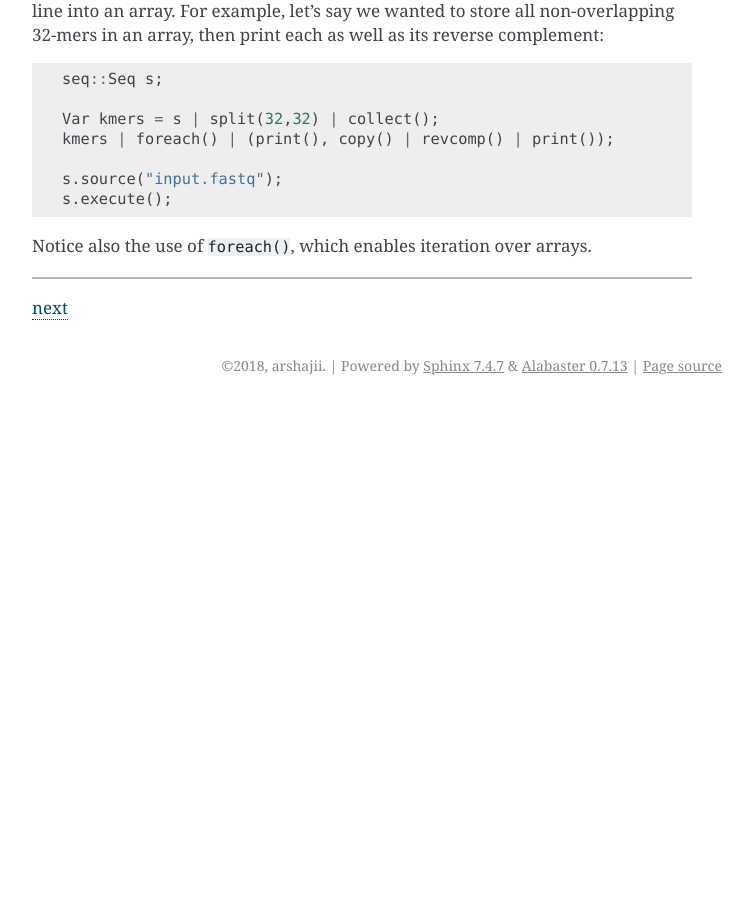
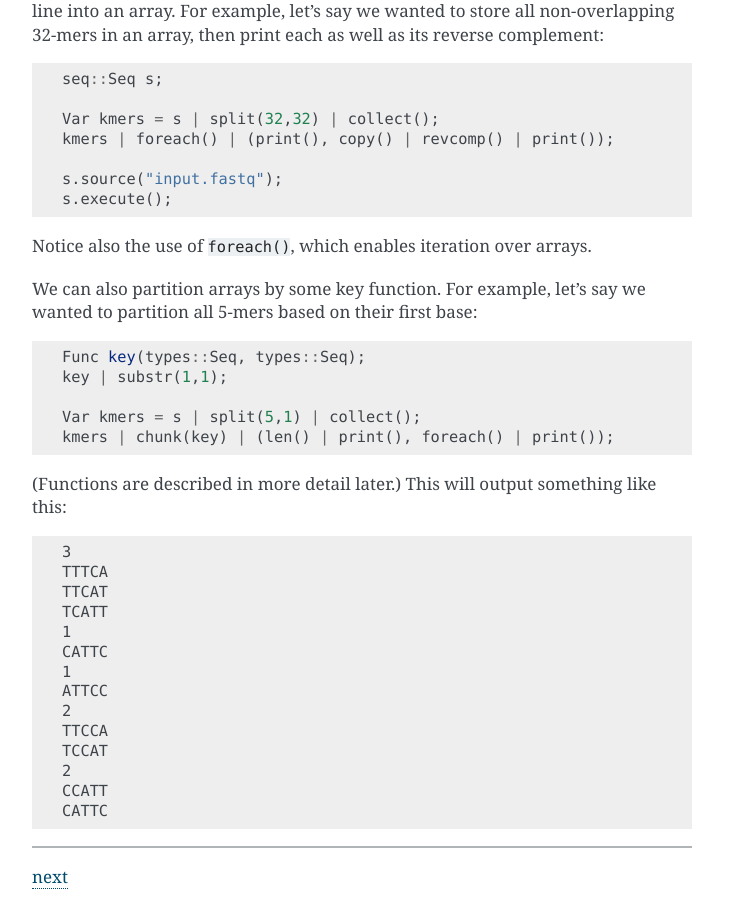
Before and after one commit to seq-lang/seq, a Sphinx documentation site: the page built from docs/tutorial/arrays.rst, in a window 1280 px wide and 900 px high, scrolled down 1971 px. Shown: the whole window, without its empty margins (388-1141 px from the left). Built offline with Sphinx 7.4.7, drawn with Linux system fonts in a browser that asks for light colours; before the commit the page ends 2376 px from its top, so only the background shows below that.

Commit message:
Update docs

```diff
--- a/docs/tutorial/arrays.rst
+++ b/docs/tutorial/arrays.rst
@@ -104,6 +104,35 @@ Finally, note that ``collect()`` can be used to collect all the outputs of a giv
 
 Notice also the use of ``foreach()``, which enables iteration over arrays.
 
+We can also partition arrays by some key function. For example, let's say we wanted to partition all 5-mers based on their first base:
+
+.. code-block:: c++
+
+    Func key(types::Seq, types::Seq);
+    key | substr(1,1);
+
+    Var kmers = s | split(5,1) | collect();
+    kmers | chunk(key) | (len() | print(), foreach() | print());
+
+(Functions are described in more detail later.) This will output something like this:
+
+.. code-block:: text
+
+    3
+    TTTCA
+    TTCAT
+    TCATT
+    1
+    CATTC
+    1
+    ATTCC
+    2
+    TTCCA
+    TCCAT
+    2
+    CCATT
+    CATTC
+
 -----
 
 :doc:`next <functions>`
--- a/docs/tutorial/stages.rst
+++ b/docs/tutorial/stages.rst
@@ -56,6 +56,9 @@ Pipelines consist of several stages chained together. Stages all have an input t
 | ``collect()``         | ``T`` → ``Array[T]``  | Collects all inputs   |
 |                       |                       | into an array         |
 +-----------------------+-----------------------+-----------------------+
+| ``chunk(f)``          | ``Array[T]`` →        | Partition input array |
+|                       | ``Array[T]``          | by key function ``f`` |
++-----------------------+-----------------------+-----------------------+
 | ``ser(file)``         | ``Any`` → ``Void``    | Serializes input to   |
 |                       |                       | ``file``              |
 +-----------------------+-----------------------+-----------------------+
```
